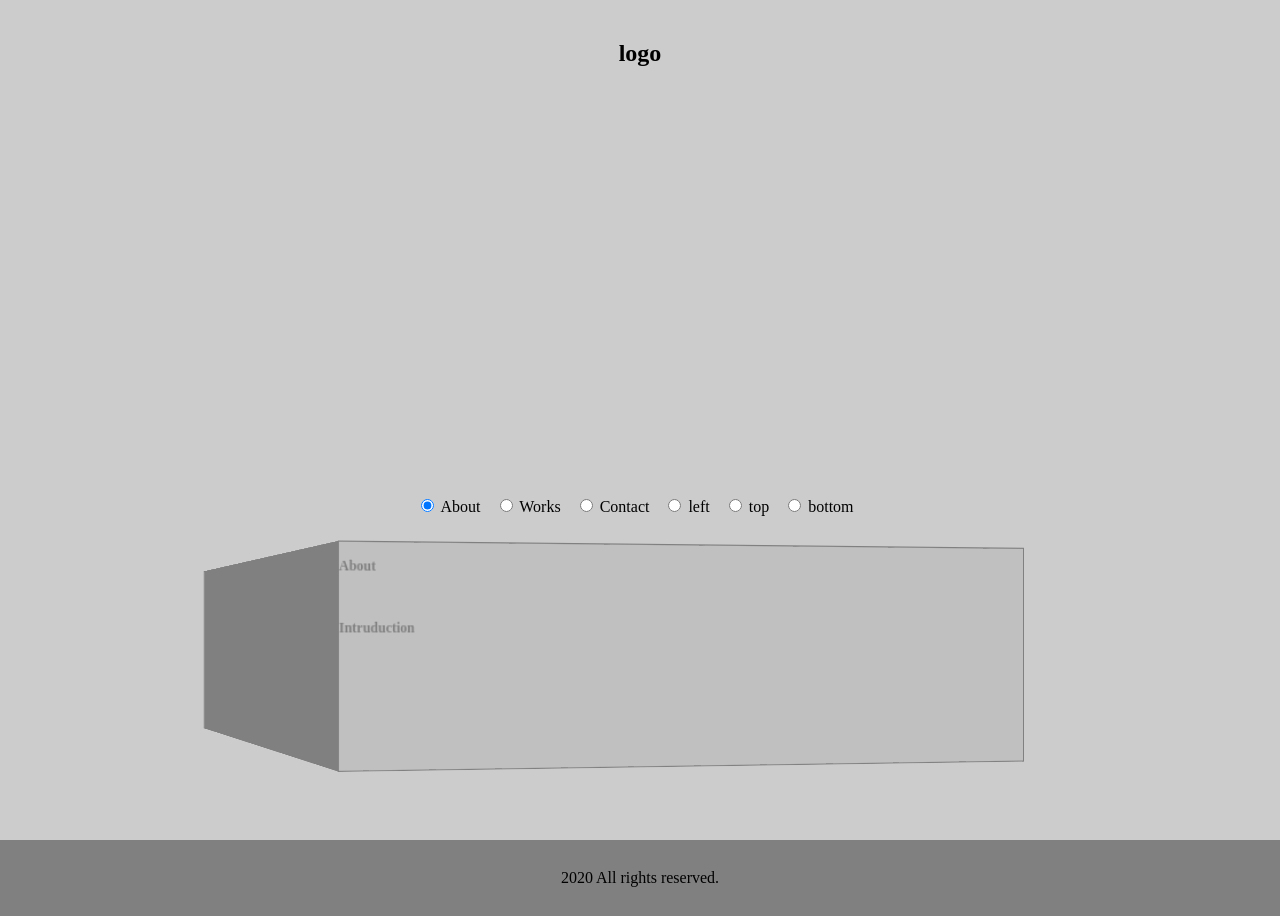
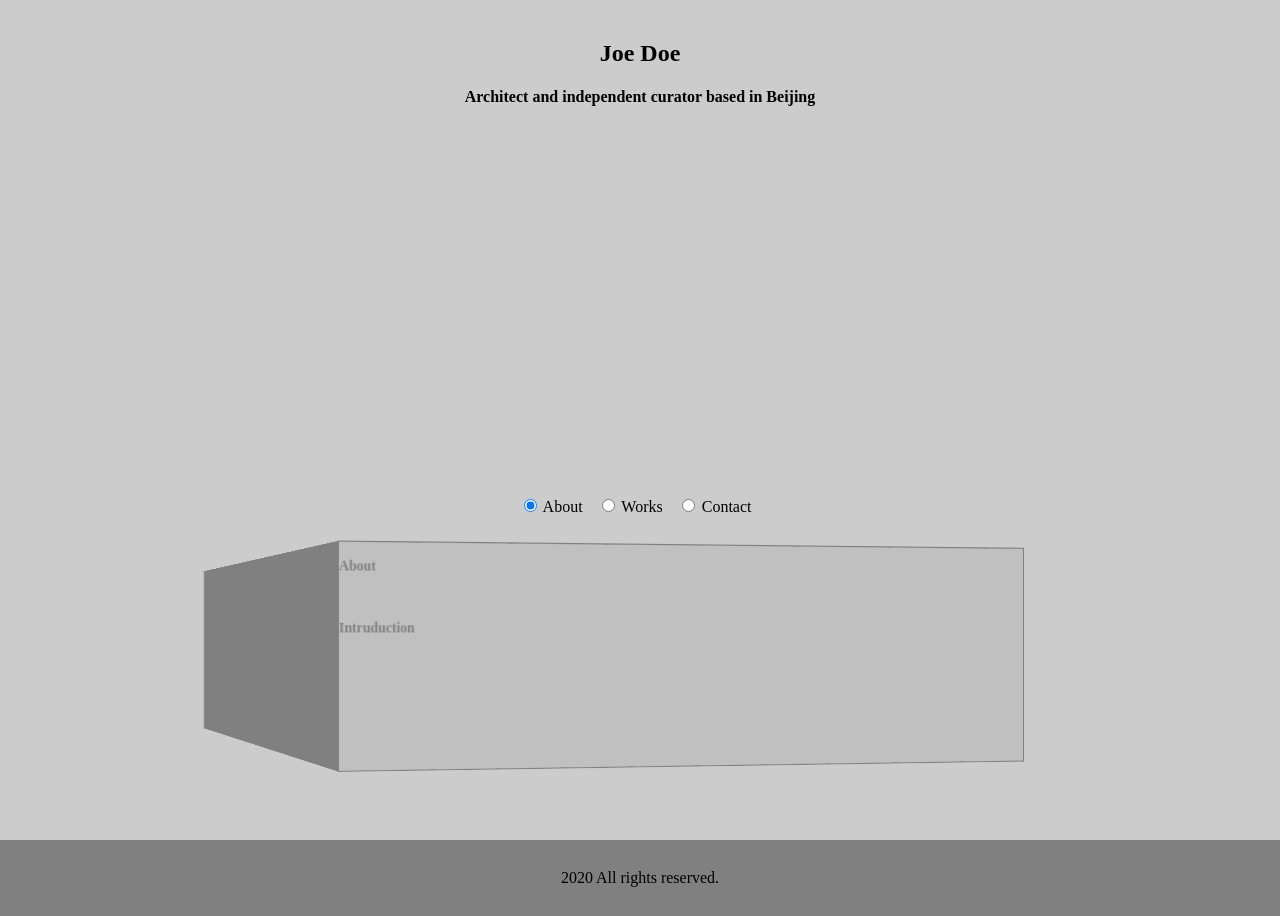
Before and after one commit to Nllai/Artist-Personal-Website, a plain HTML site: page index.html in a window 1280 px wide. Drawn offline with Linux system fonts and the light colour scheme; a web font is replaced by a local one.

Commit message:
update tabs

```diff
--- a/index.html
+++ b/index.html
@@ -12,7 +12,8 @@
     <div class="outer">
         <!-- ================ section 1 ================= -->
         <div class="top">
-            <h2>logo</h2>
+            <h2>Joe Doe</h2>
+            <h4>Architect and independent curator based in Beijing</h4>
         </div>
 
         <div class="bottom">
@@ -26,15 +27,6 @@
                 <label>
                 <input type="radio" name="rotate-cube-side" value="back" /> Contact
             </label>
-                <label>
-                <input type="radio" name="rotate-cube-side" value="left" /> left
-            </label>
-                <label>
-                <input type="radio" name="rotate-cube-side" value="top" /> top
-            </label>
-                <label>
-                <input type="radio" name="rotate-cube-side" value="bottom" /> bottom
-            </label>
             </p>
             <div class="scene">
                 <div class="cube">
@@ -42,14 +34,14 @@
                         <p>Intruduction</p>
                     </div>
                     <div class="cube__face cube__face--back">Contact
-                        <p>me@yahoo.com</p>
+                        <p>joedoe@yahoo.com</p>
                     </div>
 
                     <div class="cube__face cube__face--right">Works
                         <ol>
                             <li>ADAE亚洲数字艺术展2019</li>
-                            <li>Tea</li>
-                            <li>Milk</li>
+                            <li>ADAE亚洲数字艺术展2018</li>
+                            <li>ADAE亚洲数字艺术展2017</li>
                         </ol>
                     </div>
                     <div class="cube__face cube__face--left">left</div>
```
